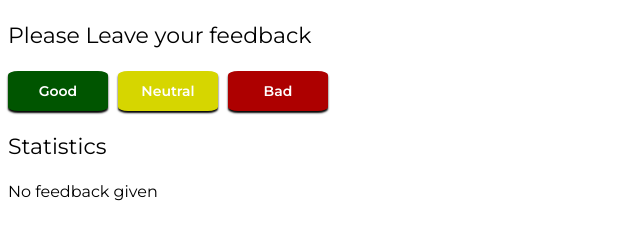
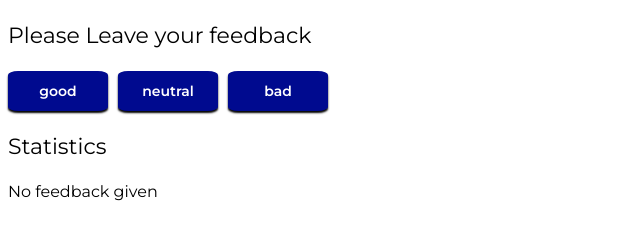
Before and after one commit to golovsergey1984/React-HW2-1-feedback, a React app: page / in a window 1280 px wide. Shown: the whole page, without its empty margins (0-640 px from the left). Built offline with nearby package versions, Linux system fonts and the light colour scheme.

Commit message:
19.05_15:24

```diff
--- a/src/components/Feedback/Feedback.js
+++ b/src/components/Feedback/Feedback.js
@@ -4,28 +4,44 @@ import Statistics from "./Statistics.js";
 import FeedbackOptions from "./FeedbackOptions.js";
 import Section from "./Section.js";
 import Notification from "./Notification.js";
+import shortid from 'shortid';
 
-const countTotalFeedback = (good, neutral, bad) => {
+/* const countTotalFeedback = (good, neutral, bad) => {
   return good + neutral + bad;
-};
+}; */
 
-const countPositiveFeedbackPercentage = (good, total) => {
+/* function countTotalFeedback (good, neutral, bad) {
+  return good + neutral + bad;
+}; */
+/* const countPositiveFeedbackPercentage = (good, total) => {
   return Math.round((good / total) * 100) + "%";
-};
+}; */
 
-const isOpendDetermine = total => {
-  return total > 0 ? true : false;
-};
+/* const isOpendDetermine = total => total > 0; */
+
 
 export default class Feedback extends Component {
   static defaultProps = {
     step: 1
+
   };
 
   state = {
     good: 0,
     neutral: 0,
     bad: 0
+  };
+
+
+
+  countTotalFeedback = (good, neutral, bad) => {
+    return good + neutral + bad;
+  };
+
+  isOpendDetermine = total => total > 0;
+
+  countPositiveFeedbackPercentage = (good, total) => {
+    return Math.round((good / total) * 100) + "%";
   };
 
   onLeaveFeedback = e => {
@@ -36,16 +52,20 @@ export default class Feedback extends Component {
     }));
   };
 
+
   render() {
     const { good, neutral, bad } = this.state;
-    const total = countTotalFeedback(good, neutral, bad);
-    const positivePercentage = countPositiveFeedbackPercentage(good, total);
-    const validatorIsOpen = isOpendDetermine(total);
+    const total = this.countTotalFeedback.bind(this)(good, neutral, bad);
+    const positivePercentage = this.countPositiveFeedbackPercentage.bind(this)(good, total);
+    const validatorIsOpen = this.isOpendDetermine.bind(this)(total);
 
     return (
+
       <Fragment>
         <Section title="Please Leave your feedback">
-          <FeedbackOptions onLeaveFeedback={this.onLeaveFeedback} />
+          {Object.keys(this.state).map(item => (
+            <FeedbackOptions onLeaveFeedback={this.onLeaveFeedback} btnValue={item} key={shortid.generate()} />
+          ))}
         </Section>
 
         <Section title="Statistics">
--- a/src/components/Feedback/Feedback.module.css
+++ b/src/components/Feedback/Feedback.module.css
@@ -37,6 +37,7 @@
   font-size: 14px;
   box-shadow: 0px 2px 2px black;
   text-align: center;
+  background-color: rgb(0, 10, 143);
 }
 
 .button:hover {
--- a/src/components/Feedback/FeedbackOptions.js
+++ b/src/components/Feedback/FeedbackOptions.js
@@ -2,11 +2,32 @@ import React, { Fragment } from "react";
 import PropTypes from "prop-types";
 import styles from "./Feedback.module.css";
 
-const FeedbackOptions = ({ onLeaveFeedback }) => (
-  <Fragment>
+
+const FeedbackOptions = ({ onLeaveFeedback, btnValue }) => (
+
+  < Fragment >
+
     <button
       type="button"
+      name={btnValue}
+      className={styles.button}
+      onClick={onLeaveFeedback}
+    >
+      {btnValue}
+    </button>
+
+  </Fragment >
+);
+export default FeedbackOptions;
+
+FeedbackOptions.propTypes = {
+  onLeaveFeedback: PropTypes.func.isRequired
+};
+
+/* <button
+type="button"
 name="good"
+ data-name={Object.keys(stateParams)}
 className={styles.buttonGood + " " + styles.button}
 onClick={onLeaveFeedback}
 >
@@ -27,11 +48,4 @@ const FeedbackOptions = ({ onLeaveFeedback }) => (
 onClick={onLeaveFeedback}
 >
 Bad
-    </button>
-  </Fragment>
-);
-export default FeedbackOptions;
-
-FeedbackOptions.propTypes = {
-  onLeaveFeedback: PropTypes.func.isRequired
-};
+</button> */
--- a/src/components/Feedback/Notification.js
+++ b/src/components/Feedback/Notification.js
@@ -3,11 +3,13 @@ import PropTypes from "prop-types";
 import styles from "./Feedback.module.css";
 
 const Notification = props =>
-  props.isOpen ? null : (
+
+  !props.isOpen ? (
     <div>
       <p className={styles.title + " " + styles.msg}>{props.message}</p>
     </div>
-  );
+  ) : null;
+
 
 export default Notification;
 
--- a/src/components/Feedback/Section.js
+++ b/src/components/Feedback/Section.js
@@ -5,7 +5,7 @@ import styles from "./Feedback.module.css";
 const Section = props => (
   <section>
     <p className={styles.title}>{props.title}</p>
-    {<div>{props.children}</div>}
+    {props.children}
   </section>
 );
 export default Section;
--- a/src/components/Feedback/Statistics.js
+++ b/src/components/Feedback/Statistics.js
@@ -1,10 +1,10 @@
-import React, { Fragment } from "react";
+import React from "react";
 import PropTypes from "prop-types";
 import styles from "./Feedback.module.css";
 
 const Statistic = ({ good, neutral, bad, total, positivePercentage, isOpen }) =>
   isOpen ? (
-    <Fragment>
+
     <ul>
       <li>Good: {good}</li>
       <li>Neutral: {neutral}</li>
@@ -14,7 +14,6 @@ const Statistic = ({ good, neutral, bad, total, positivePercentage, isOpen }) =>
         Positive feedback: {positivePercentage}
       </li>
     </ul>
-    </Fragment>
   ) : null;
 export default Statistic;
 
```
Also changed, not shown: build/asset-manifest.json, build/index.html, build/service-worker.js, build/static/js/2.eccaaddb.chunk.js.LICENSE.txt (renamed from build/static/js/2.0ca8e3a6.chunk.js.LICENSE.txt), 14 other files. Lines whose indentation alone changed are shown as unchanged.
